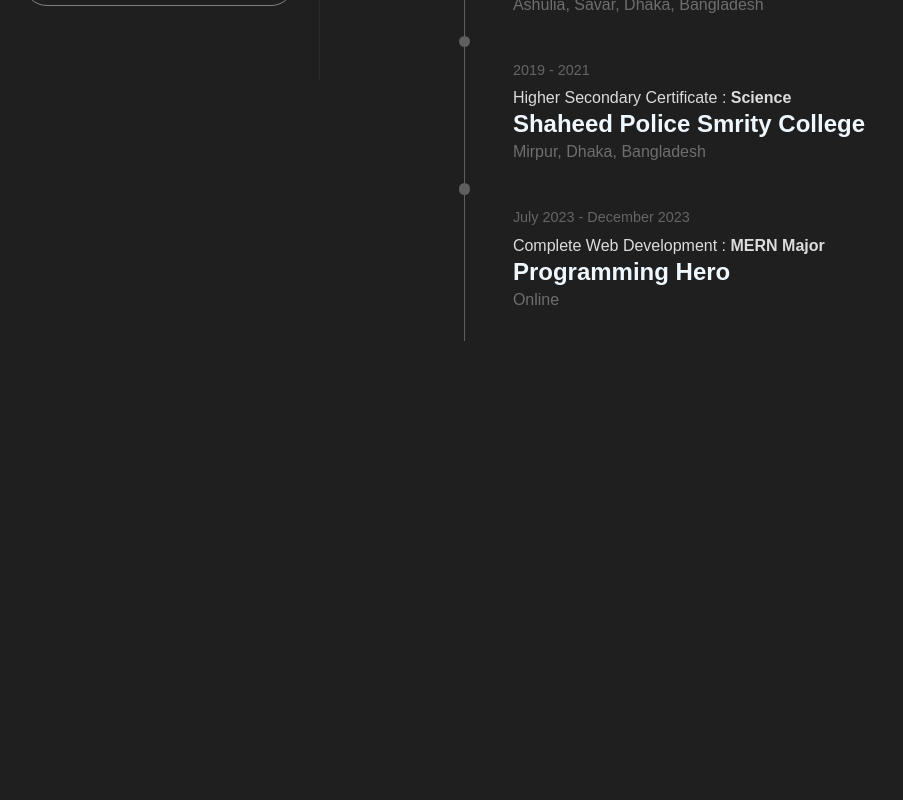
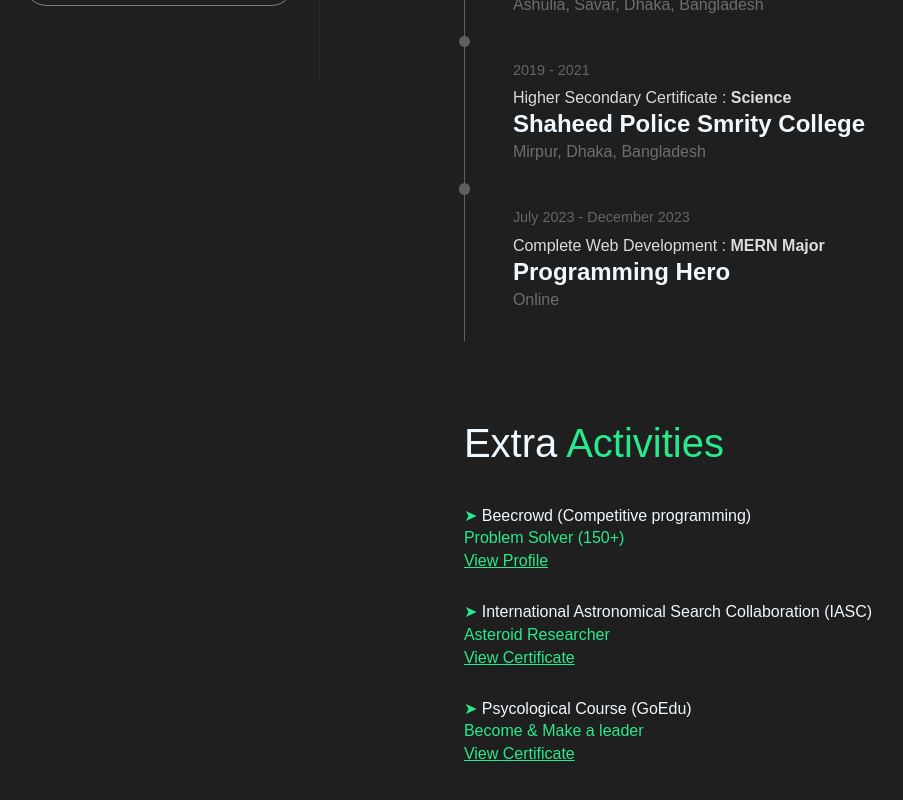
Before and after one commit to PIYAS137/MyPortfolio, a React (Vite) app: page /skills in a window 1280 px wide. Shown: the part 720-1520 px from the top of the page, without its empty margins (1-904 px from the left). Before the commit the page ends 1109 px from the top, so only its background shows below. Built offline with nearby package versions, Linux system fonts and the light colour scheme; a web font is replaced by a local one.

Commit message:
add extra activity section

```diff
--- a/src/App.css
+++ b/src/App.css
@@ -1049,7 +1049,7 @@ input,textarea:focus{
 /* ----Responsive for mobile 700>400px---- */
 @media only screen and (max-width:700px){
   .homeWrapper{
-    height:70vh;
+    height:90vh;
   }
   .cardTitle{
     padding:.5em 0em;
@@ -1089,8 +1089,9 @@ input,textarea:focus{
     grid-template-columns: repeat(auto-fit,minmax(320px,1fr))!important;
   }
   .projectsWrapper::before{
-    content: "Here is all of my projects : ";
+    content: "My projects : ";
     color:gray;
+    width: 100%;
     position: absolute;
     top:0em;
     left:0em;
--- /dev/null
+++ b/src/components/Extra.tsx
@@ -0,0 +1,27 @@
+
+
+const Extra = () => {
+    return (
+        <div style={{ margin: "5rem 0rem" }}>
+            <p style={{ fontSize: "2.5rem", margin: "0em 0em 1em 0em" }}>Extra <span style={{ margin: "1em 0em 1em 0em", color: "#28E98C", fontSize: "2.5rem", display: "inline" }}>Activities</span></p>
+            <div>
+                <p><span style={{ color: "#28E98C" }}>➤</span> Beecrowd (Competitive programming)</p>
+                <p><span style={{ color: "#28E98C", padding: ".3rem 0rem", display: 'block' }}>Problem Solver (150+)</span></p>
+                <a style={{ color: '#28E98C' }} target="_blank" href="https://www.beecrowd.com.br/judge/en/profile/696668">View Profile</a>
+            </div>
+            <div style={{margin:'2rem 0rem'}}>
+                <p><span style={{ color: "#28E98C" }}>➤</span> International Astronomical Search Collaboration (IASC)</p>
+                <p><span style={{ color: "#28E98C", padding: ".3rem 0rem", display: 'block' }}>Asteroid Researcher</span></p>
+                <a style={{ color: '#28E98C' }} target="_blank" href="https://drive.google.com/file/d/1Mn50ZLdzLaApU6y3xUAZIL_eDcu5CGb4/view?usp=sharing">View Certificate</a>
+            </div>
+            <div style={{margin:'2rem 0rem'}}>
+                <p><span style={{ color: "#28E98C" }}>➤</span> Psycological Course (GoEdu)</p>
+                <p><span style={{ color: "#28E98C", padding: ".3rem 0rem", display: 'block' }}>Become & Make a leader</span></p>
+                <a style={{ color: '#28E98C' }} target="_blank" href="https://drive.google.com/file/d/1P6yIWFDaCG5sJl7IDmVU5ZEKYB7-RuqQ/view?usp=sharing">View Certificate</a>
+            </div>
+
+        </div>
+    )
+}
+
+export default Extra
--- a/src/components/LeftSlice.tsx
+++ b/src/components/LeftSlice.tsx
@@ -10,7 +10,7 @@ const LeftSlice = () => {
         const fileUrl = 'https://drive.google.com/uc?export=download&id=1MsJSefIuuux_SWsSLb6ywCml4sMkDxq2';
         const link = document.createElement('a');
         link.href = fileUrl;
-        link.setAttribute('download', 'example.pdf'); // Name of the downloaded file
+        link.setAttribute('download', 'example.pdf');
         document.body.appendChild(link);
         link.click();
         document.body.removeChild(link);
@@ -41,7 +41,7 @@ const LeftSlice = () => {
                     </div>
                     <div className="cardBody">
                         <img className='cardImg' src={MyPic} alt="" />
-                        <h2><small className='small'>piyasmahmudealif@gmail.com</small><br />Based in Dhaka,<br /> Bangladesh</h2>
+                        <h2><small className='small' style={{fontWeight:'100'}}>piyasmahmudealif@gmail.com</small><br />Based in Dhaka,<br /> Bangladesh</h2>
                         <p>&copy; 2023 Piyas. All Right Reserved</p>
                         <div className="contactIcons">
                             <div className="Cicons"><a target='blank' href="https://github.com/PIYAS137"><FaGithub /></a></div>
--- a/src/components/pages/Contact.tsx
+++ b/src/components/pages/Contact.tsx
@@ -8,10 +8,6 @@ const Contact = () => {
       <div className="topSideContact">
         <ContactField/>
       </div>
-      {/* <div className="bottomSideContact">
-      <h2>Find Me Here</h2>
-      <ContactMaps/>
-      </div> */}
     </>
   )
 }
--- a/src/components/pages/Home.tsx
+++ b/src/components/pages/Home.tsx
@@ -1,13 +1,33 @@
+import { useNavigate } from 'react-router'
 import PicOfHome from '../temp/PicOfHome'
 
 const Home = () => {
+
+  const navigate = useNavigate();
+  const handleClickProjects=()=>{
+    navigate('/projects')
+  }
+
   return (
     <div className='homeWrapper'>
       <div className="introductionDiv">
-      <p>Say Hi from <span>Piyas Mahamude Alif,</span></p>
-      <p>JavaScript Expart & <br/><span>React Developer</span></p>
-      <p className='detx' style={{fontSize:"1rem",marginTop:"-2em",color:"#a1a1a1"}}>I design and code beautifully simple things and i love what i do.<br/>Just simple like that !</p>
-      <PicOfHome/>
+        <p>Say Hi from <span>Piyas Mahamude Alif,</span></p>
+        <p>JavaScript Expart & <br /><span>React Developer</span></p>
+        <p className='detx' style={{ fontSize: "1rem", marginTop: "-2em", color: "#a1a1a1" }}><p>Passionate MERN stack developer striving to change the world through technology !</p><br /><span style={{ color: "#28E98C", }}>*</span> I strongly value collaboration and teamwork, leveraging my expertise to foster continuous innovation 🔗.
+          <br />
+          <span style={{ color: "#28E98C", }}>*</span> I view projects not just as tasks but as opportunities to engage with users and create impactful solutions 💡.</p>
+        <div style={{ display: "", alignItems: "center" }}>
+          <div>
+            <p><span style={{ color: "#28E98C", }}>2+</span><span style={{ fontSize: "1rem" }}>Years Learning Expr.</span></p>
+          </div>
+          <div>
+            <p style={{fontSize:'1rem',marginTop:'2rem'}}>Successfuly done<span style={{ color: "#28E98C",fontSize:'1rem' }}> projects 👇</span></p>
+          </div>
+          <div onClick={handleClickProjects} style={{marginTop:'-1rem',cursor:"pointer"}}>
+            <PicOfHome />
+          </div>
+        </div>
+
       </div>
     </div>
   )
--- a/src/components/pages/Resume.tsx
+++ b/src/components/pages/Resume.tsx
@@ -1,6 +1,7 @@
 import Skills from '../Skills'
 import Education from '../Education'
 import HandBurger from '../temp/HandBurger'
+import Extra from '../Extra'
 
 const Resume = () => {
   return (
@@ -8,6 +9,7 @@ const Resume = () => {
       <HandBurger/>
       <Skills/>
       <Education/>
+      <Extra/>
     </div>
 
   )
--- a/src/components/temp/HandBurger.tsx
+++ b/src/components/temp/HandBurger.tsx
@@ -8,7 +8,7 @@ const HandBurger = () => {
   return (
     <div className='handBurgerMenuWrapper'>
         <div className="handBurgerMenu"><FaBars style={{fontSize:"1.5rem"}} onClick={handleClick}/></div>
-        <div style={{color:"gray",opacity:".2"}}>EDITION 2023</div>
+        <div style={{color:"gray",opacity:".2"}}>PIYAS 2023</div>
     </div>
   )
 }
--- a/src/components/temp/PicOfHome.tsx
+++ b/src/components/temp/PicOfHome.tsx
@@ -6,17 +6,17 @@ const Pic1 = 'https://drake-react.vercel.app/assets/images/round-text.png';
 
 const PicOfHome = () => {
   return (
-    <div  className='expWrapper'>
-        <div>
-            <div className="exp">
-            <CountUp start={0} end={1} duration={2} delay={0}/>+
-            <img src={Pic1}/></div>
-            </div>
-            <div>
-            <div className="exp">
-            <CountUp start={0} end={15} duration={4} delay={0}/>+
-            <img src={Pic1}/></div>
-        </div>
+    <div className='expWrapper'>
+      {/* <div>
+        <div className="exp">
+          <CountUp start={0} end={1} duration={2} delay={0} />+
+          <img src={Pic1} /></div>
+      </div> */}
+      <div>
+        <div className="exp" style={{marginTop:'2rem'}}>
+          <CountUp start={0} end={15} duration={4} delay={0} />+
+          <img src={Pic1} /></div>
+      </div>
     </div>
   )
 }
```
